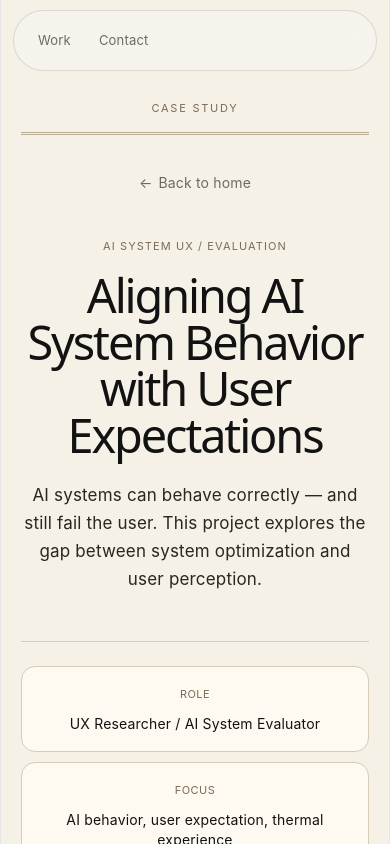
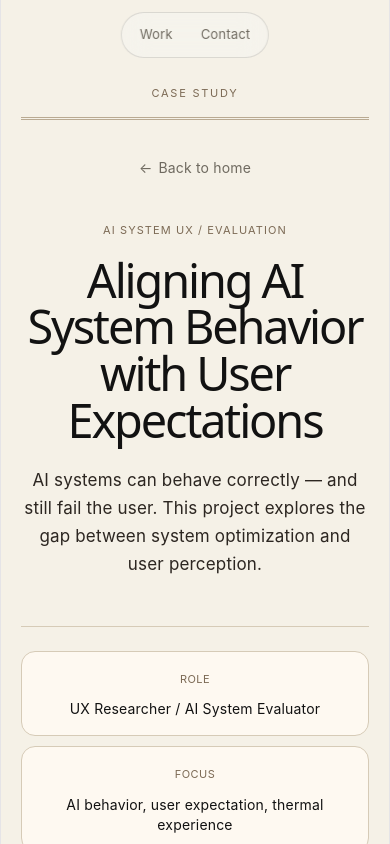
Before and after one commit to IsFolk/ytseng.github.io, a React (Vite) app in the folder ai-portfolio/: page /ytseng.github.io/projects/thermal-optimization in a window 390 px wide. Shown: the top 844 px of the page. Built offline with nearby package versions, Linux system fonts and the light colour scheme.

Commit message:
update few headers

```diff
--- a/ai-portfolio/src/components/About.jsx
+++ b/ai-portfolio/src/components/About.jsx
@@ -4,7 +4,7 @@ export default function About() {
       <p className="sectionLabel">About</p>
 
       <p className="aboutText">
-        I work at the intersection of Human-AI Interaction, UX research, and
+        Hi! I am YuTing. I work at the intersection of Human-AI Interaction, UX research, and
         software prototyping. My work explores how users understand, control,
         and collaborate with AI systems.
       </p>
--- a/ai-portfolio/src/components/Header.jsx
+++ b/ai-portfolio/src/components/Header.jsx
@@ -6,14 +6,11 @@ export default function Header() {
 
   return (
     <header className={styles.header}>
-            {/* 可以之後再打開 */}
-            {/*
-      <Link to="/" className={styles.logo}>
+      {/* <Link to="/" className={styles.logo}>
         Yu-Ting Tseng
-      </Link>
-      */}
+      </Link> */}
 
-            <nav className={styles.nav}>
+      <nav className={styles.nav} aria-label="Primary navigation">
         <a href={`${base}#work`} className={styles.link}>
           Work
         </a>
--- a/ai-portfolio/src/components/Header.module.css
+++ b/ai-portfolio/src/components/Header.module.css
@@ -3,61 +3,95 @@
   top: 16px;
   z-index: 10;
 
-  max-width: 1120px;
-  margin: 0 auto;
+  width: 100%;
+  height: 48px;
+
+  pointer-events: none;
+}
+
+.logo {
+  position: absolute;
+  left: 32px;
+  top: 50%;
+  transform: translateY(-50%);
+
+  pointer-events: auto;
+
+  font-size: 14px;
+  font-weight: 500;
+  letter-spacing: 0.01em;
+  color: #121212;
+  text-decoration: none;
+  white-space: nowrap;
+}
+
+.nav {
+  position: absolute;
+  left: 50%;
+  top: 0;
+  transform: translateX(-50%);
+
+  pointer-events: auto;
 
   display: flex;
-  justify-content: space-between;
-  align-items: center;
+  gap: 8px;
+  padding: 8px;
 
-  padding: 10px 14px;
   border: 1px solid rgba(18, 18, 18, 0.12);
   border-radius: 999px;
 
   background: rgba(246, 244, 239, 0.72);
   backdrop-filter: blur(14px);
-  -webkit-backdrop-filter: blur(14px); /* 🔥 Safari */
-}
-
-.logo {
-  padding: 8px 12px;
-  font-size: 14px;
-  color: #121212;
-  text-decoration: none;
-}
-
-.nav {
-  display: flex;
-  gap: 8px;
+  -webkit-backdrop-filter: blur(14px);
 }
 
 .link {
-  padding: 8px 12px;
+  display: inline-flex;
+  align-items: center;
+  justify-content: center;
+
+  min-height: 32px;
+  padding: 0 14px;
+
   border-radius: 999px;
   color: #6f6a60;
   text-decoration: none;
   font-size: 14px;
-  transition: 0.2s ease;
+
+  transition:
+    color 0.2s ease,
+    background 0.2s ease,
+    transform 0.2s ease;
 }
 
-
 .link:hover {
+  color: #121212;
   background: rgba(18, 18, 18, 0.06);
   transform: translateY(-1px);
 }
 
 @media (max-width: 720px) {
   .header {
-    top: 10px;
-    margin: 0 12px;
+    top: 12px;
+    height: 46px;
   }
 
   .logo {
-    font-size: 13px;
+    display: none;
+  }
+
+  .nav {
+    left: 50%;
+    right: auto;
+    transform: translateX(-50%);
+
+    gap: 4px;
+    padding: 6px;
   }
 
   .link {
+    min-height: 32px;
+    padding: 0 12px;
     font-size: 13px;
-    padding: 8px 10px;
   }
 }
--- a/ai-portfolio/src/components/Hero.jsx
+++ b/ai-portfolio/src/components/Hero.jsx
@@ -3,8 +3,6 @@ import styles from "./Hero.module.css";
 export default function Hero() {
   return (
     <section className={styles.hero}>
-      <p className={styles.eyebrow}>Yu-Ting Tseng</p>
-
       <h1 className={styles.title}>
         Helping people
         <br />
@@ -18,8 +16,8 @@ export default function Hero() {
       </p>
 
       <div className={styles.links}>
-        <a className={styles.link} href="#work">Selected Work</a>
-        <a className={styles.link} href="#contact">Contact</a>
+        <a className={styles.link} href="#work">View Work</a>
+        <a className={styles.link} href="#contact">Get in touch</a>
       </div>
     </section>
   );
--- a/ai-portfolio/src/components/Hero.module.css
+++ b/ai-portfolio/src/components/Hero.module.css
@@ -1,40 +1,43 @@
 /* Hero.module.css */
 
 .hero {
-  min-height: 72vh;
+  min-height: 76vh;
   display: flex;
   flex-direction: column;
   justify-content: center;
   align-items: center;
   text-align: center;
+  padding: 96px 24px 56px;
   border-bottom: 1px solid #d8d3c7;
+  box-sizing: border-box;
 }
 
 .eyebrow {
   font-size: 14px;
-  letter-spacing: 0.04em;
+  letter-spacing: 0.045em;
+  font-weight: 500;
   color: #6f6a60;
-  margin: 0 0 18px;
+  margin: 0 0 22px;
 }
 
 .title {
-  max-width: 900px;
-  font-size: clamp(56px, 10vw, 110px);
-  line-height: 0.92;
-  letter-spacing: -0.075em;
+  max-width: 980px;
+  font-size: clamp(60px, 8.8vw, 104px);
+  line-height: 0.96;
+  letter-spacing: -0.06em;
   font-weight: 500;
   margin: 0;
 
   color: #121212;
   -webkit-text-fill-color: #121212;
-  text-rendering: auto;
+  text-rendering: optimizeLegibility;
 }
 
 .text {
-  max-width: 620px;
-  margin: 32px auto 0;
-  font-size: 22px;
-  line-height: 1.5;
+  max-width: 640px;
+  margin: 36px auto 0;
+  font-size: clamp(18px, 1.65vw, 22px);
+  line-height: 1.55;
   color: #35322d;
 }
 
@@ -50,60 +53,88 @@
   align-items: center;
   justify-content: center;
   min-height: 44px;
-  padding: 0 18px;
+  padding: 0 19px;
   border: 1px solid #121212;
   border-radius: 999px;
   text-decoration: none;
   font-size: 15px;
-  transition: 0.2s ease;
+  color: #121212;
+  transition:
+    background 0.2s ease,
+    color 0.2s ease,
+    transform 0.2s ease;
+}
+
+.link:first-child {
+  background: #121212;
+  color: #f6f4ef;
 }
 
 .link:hover {
+  transform: translateY(-1px);
+}
+
+.link:not(:first-child):hover {
   background: #121212;
   color: #f6f4ef;
 }
 
 @media (max-width: 900px) {
-  .title {
-    font-size: clamp(52px, 12vw, 88px);
+  .hero {
+    min-height: 74vh;
+    padding-top: 88px;
   }
 
-  .text {
-    font-size: 21px;
+  .title {
+    font-size: clamp(54px, 11vw, 86px);
+    letter-spacing: -0.05em;
   }
 }
 
 @media (max-width: 720px) {
   .hero {
-    min-height: 70vh;
+    min-height: 72vh;
+    padding: 80px 22px 48px;
+  }
+
+  .eyebrow {
+    margin-bottom: 18px;
   }
 
   .title {
-    font-size: clamp(48px, 16vw, 68px);
-    letter-spacing: -0.035em;
+    font-size: clamp(48px, 15vw, 68px);
+    line-height: 0.98;
+    letter-spacing: -0.04em;
   }
 
   .text {
-    max-width: 100%;
-    font-size: 19px;
+    margin-top: 30px;
+    max-width: 360px;
+    font-size: 18px;
   }
 
   .links {
     flex-direction: column;
+    align-items: center;
     width: 100%;
+    margin-top: 32px;
   }
 
   .link {
-    width: 100%;
+    width: min(100%, 280px);
   }
 }
 
 @media (max-width: 480px) {
+  .hero {
+    min-height: 70vh;
+  }
+
   .title {
     font-size: 46px;
   }
 
   .text {
-    font-size: 18px;
+    font-size: 17px;
   }
 }
```
Lines whose indentation alone changed are shown as unchanged.
